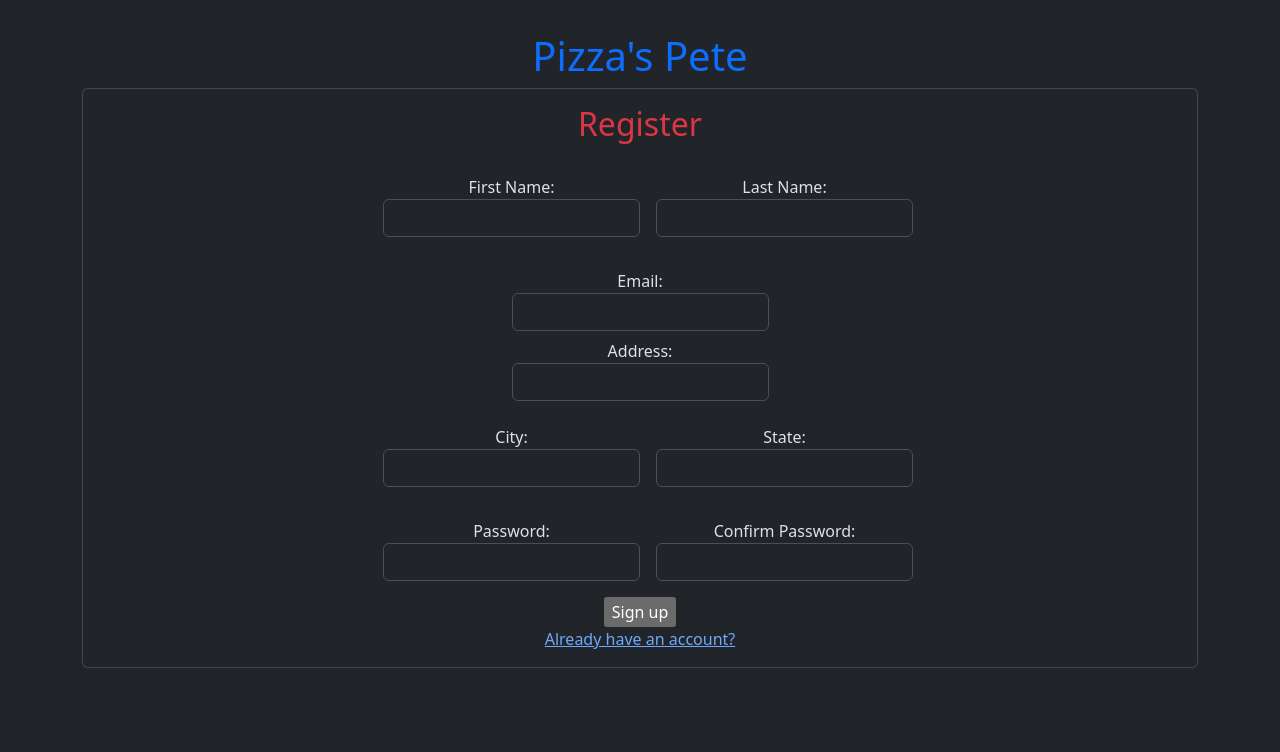
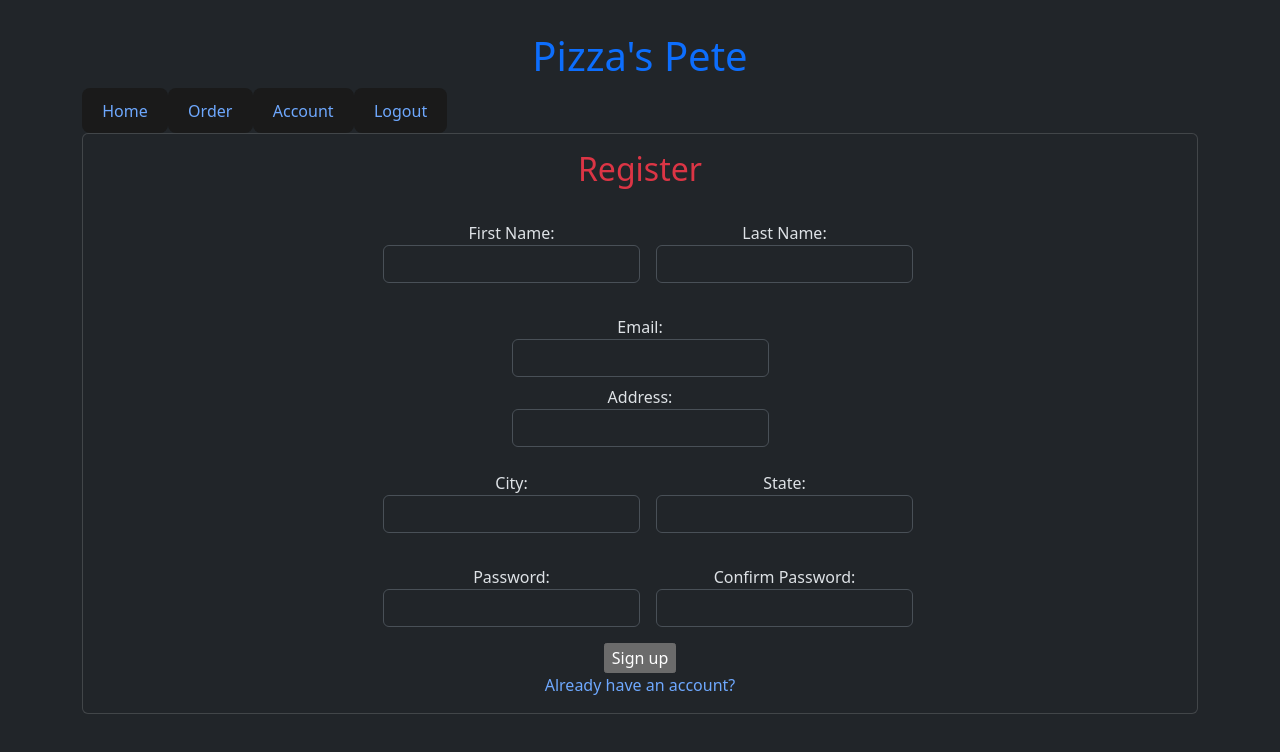
Before and after one commit to Zeraxle/Group_10_Group_Project, a React (Vite) app in the folder client/: page / in a window 1280 px wide. Shown: the top 752 px of the page. Built offline with nearby package versions, Linux system fonts and the light colour scheme.

Commit message:
Nav component with css additions

```diff
--- /dev/null
+++ b/client/src/components/Nav.jsx
@@ -0,0 +1,21 @@
+import { Link } from "react-router-dom"
+import {useParams} from 'react-router-dom'
+import {useState, useEffect} from 'react'
+
+const Nav = () => {
+
+
+
+    return(<>
+        <header>
+            <nav className="nav">
+                <button><Link to={'/'}>Home</Link></button>
+                <button><Link to={'/'}>Order</Link></button>
+                <button><Link to={'/'}>Account</Link></button>
+                <button><Link to={'/'}>Logout</Link></button>
+            </nav>
+        </header>
+    </>)
+}
+
+export default Nav
--- a/client/src/components/RegistrationForm.jsx
+++ b/client/src/components/RegistrationForm.jsx
@@ -1,5 +1,6 @@
 import React, { useState } from 'react'
 import { useNavigate, Link } from 'react-router-dom'
+import Nav from './Nav'
 
 export const RegistrationForm = () => {
   const navigate = useNavigate()
@@ -67,8 +68,10 @@ export const RegistrationForm = () => {
   }
 
   return (<>
+
   <div className="container">
     <h1 className='text-center text-primary'>Pizza's Pete</h1>
+    <Nav/>
       <div className="card">
         <div className="card-body">
           <h2 className='text-center text-danger'>Register</h2>
--- a/client/src/index.css
+++ b/client/src/index.css
@@ -35,17 +35,7 @@ h1 {
   line-height: 1.1;
 }
 
-button {
-  border-radius: 8px;
-  border: 1px solid transparent;
-  padding: 0.6em 1.2em;
-  font-size: 1em;
-  font-weight: 500;
-  font-family: inherit;
-  background-color: #1a1a1a;
-  cursor: pointer;
-  transition: border-color 0.25s;
-}
+
 button:hover {
   border-color: #646cff;
 }
@@ -66,3 +56,20 @@ button:focus-visible {
     background-color: #f9f9f9;
   }
 } */
+
+button {
+  border-radius: 8px;
+  border: 1px solid transparent;
+  padding: 0.6em 1.2em;
+  font-size: 1em;
+  font-weight: 500;
+  font-family: inherit;
+  background-color: #1a1a1a;
+  cursor: pointer;
+  transition: border-color 0.25s;
+}
+
+
+a {
+  text-decoration: none;
+}
```
